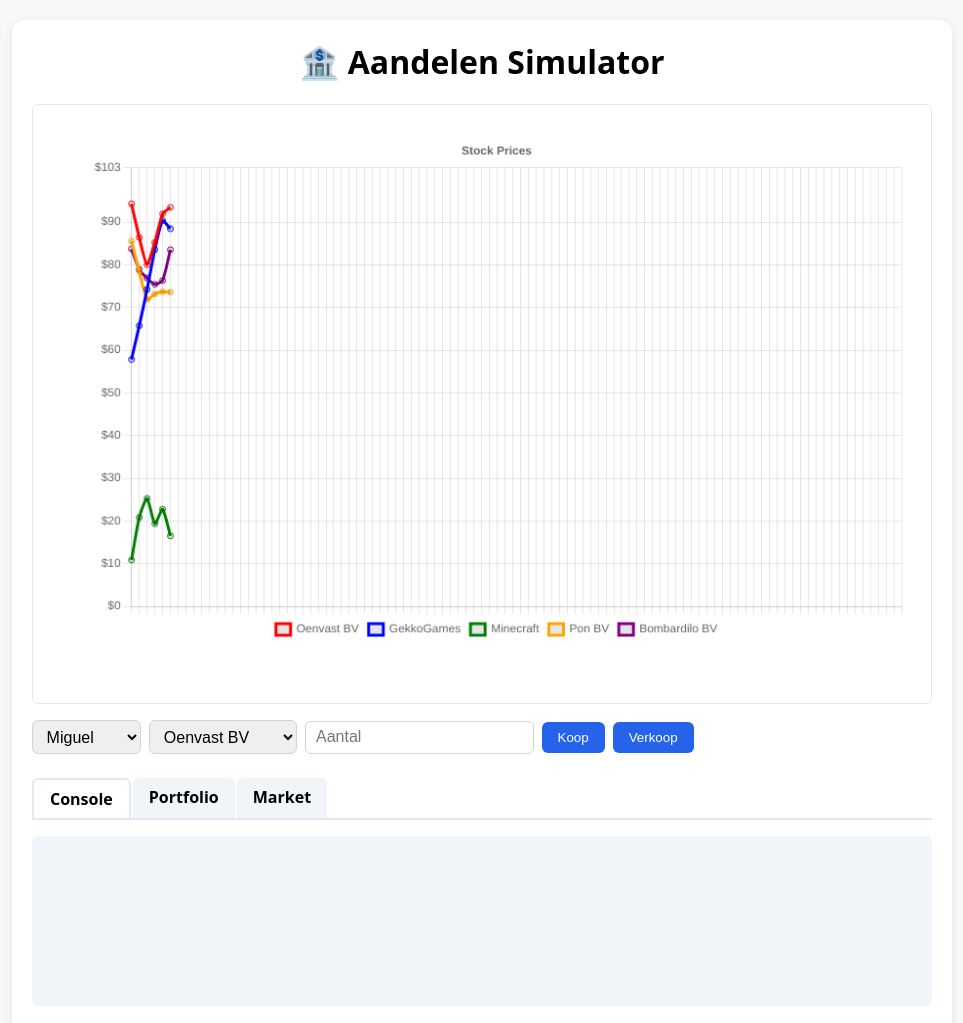
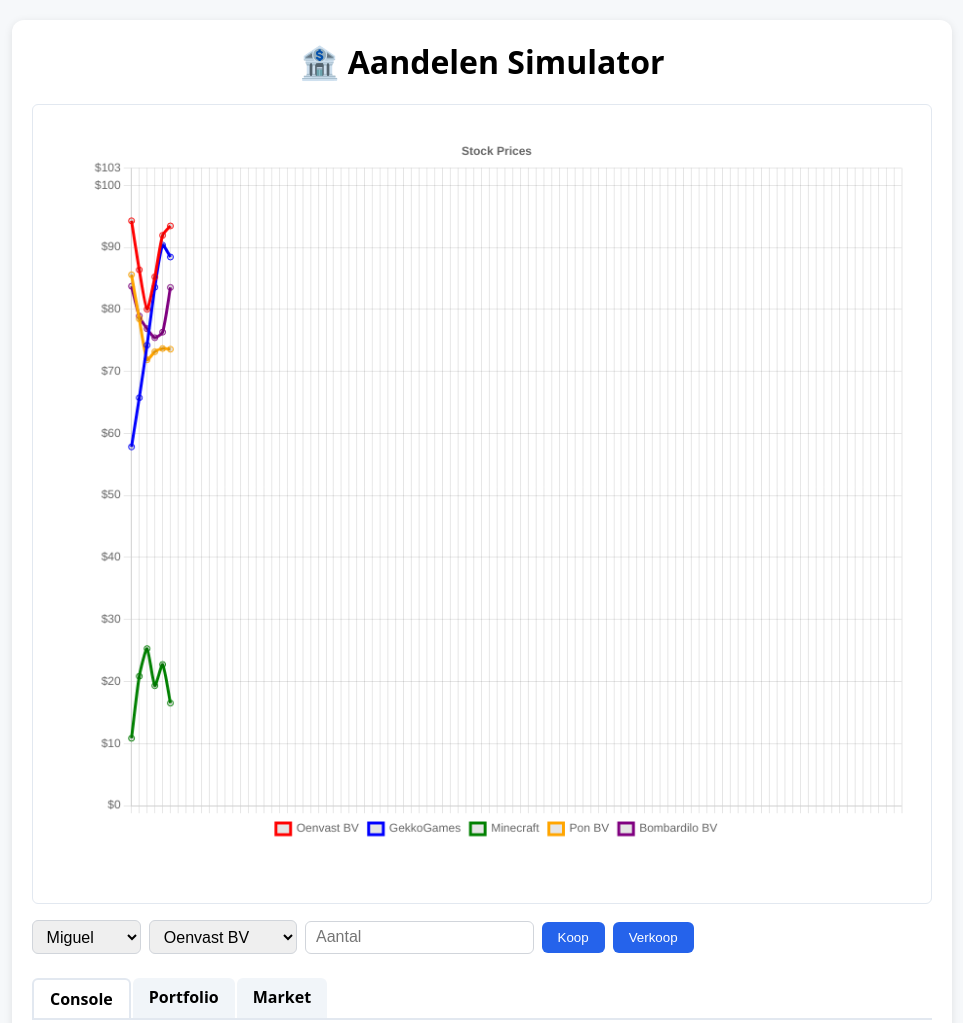
Before and after one commit to migekkoHecker/games, a plain HTML site: page stock_market/index.html in a window 1280 px wide. Shown: the top 1023 px of the page, without its empty margins (158-1121 px from the left). Drawn offline with nearby package versions, Linux system fonts and the light colour scheme.

Commit message:
Update style.css

```diff
--- a/stock_market/style.css
+++ b/stock_market/style.css
@@ -93,9 +93,9 @@ button:hover {
 /* === Chart Styling === */
 #chart {
   width: 100%;
-  height: 600px;
-  max-height: 600px;
-  min-height: 600px;
+  height: 800px;
+  max-height: 800px;
+  min-height: 800px;
   margin-top: 1rem;
   border: 1px solid #e2e8f0;
   border-radius: 6px;
```
